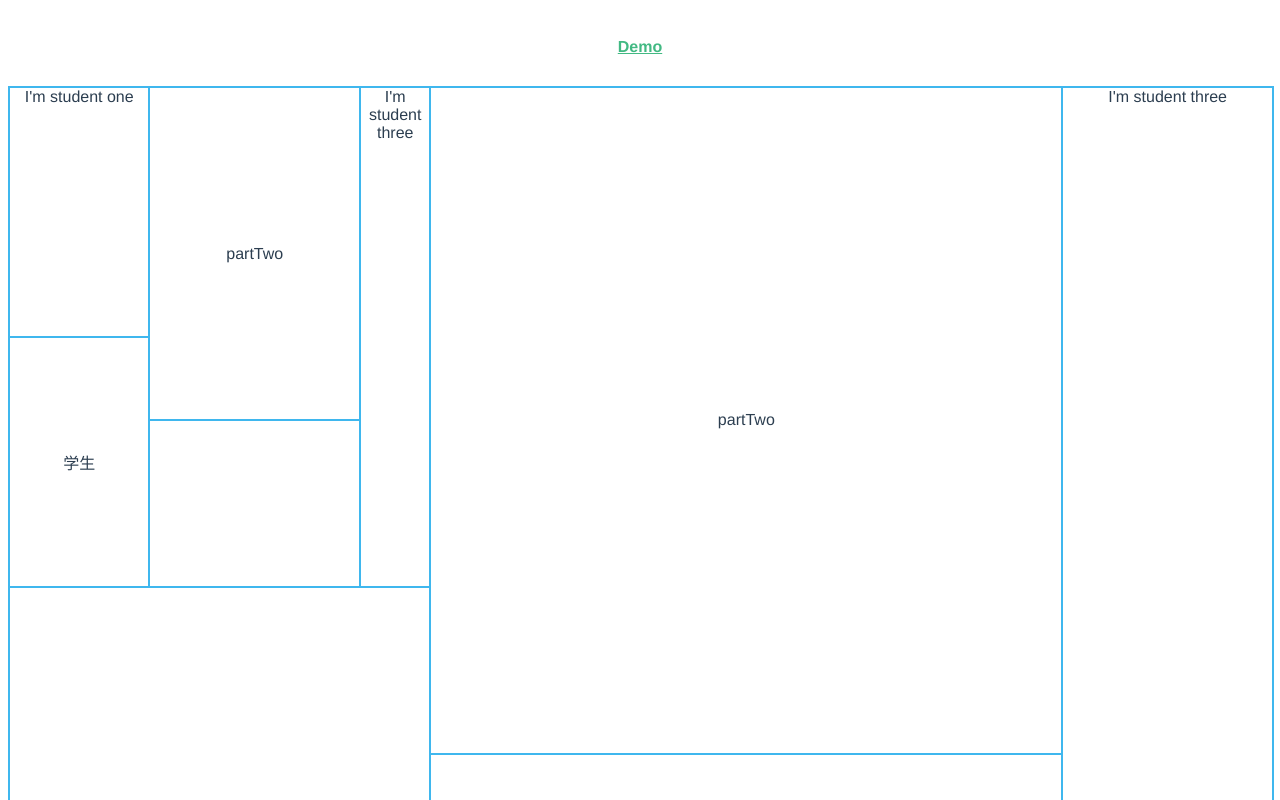
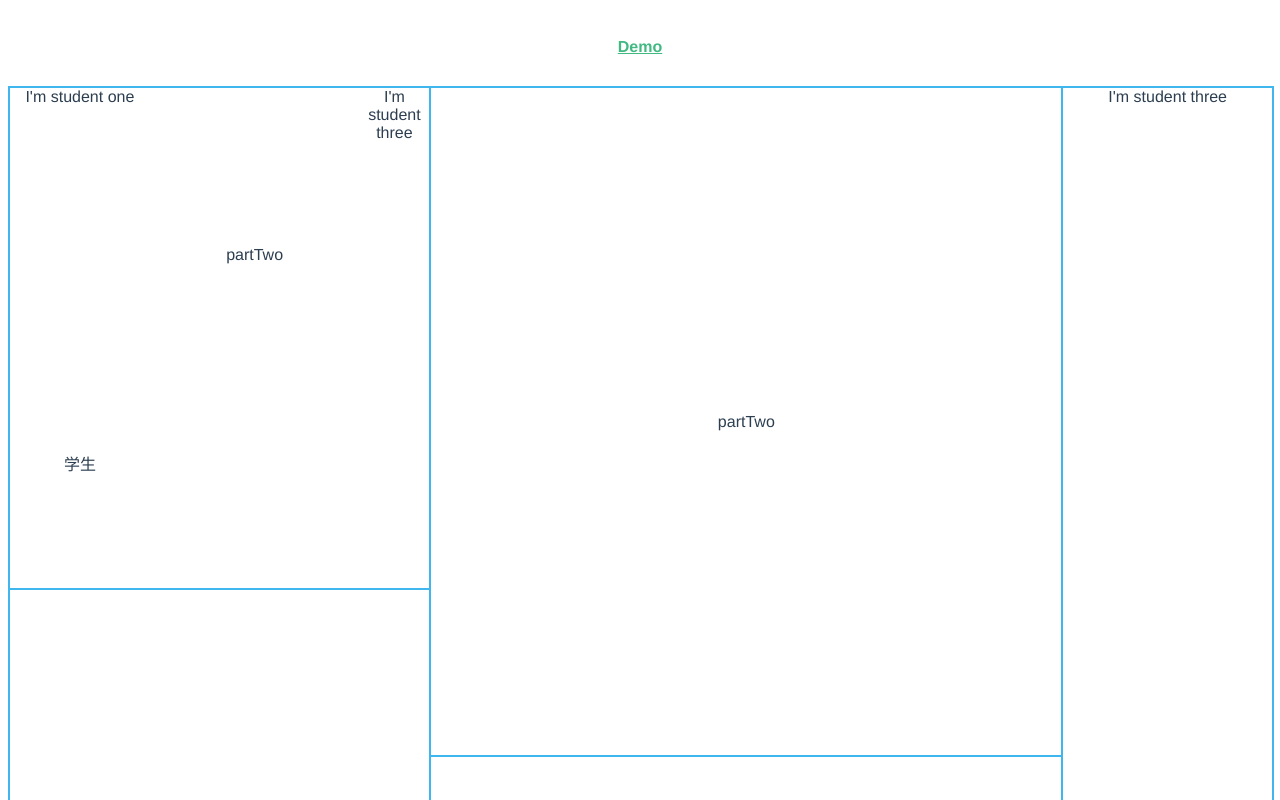
Before and after one commit to jiahengaa/vueartistdemo, a Vue app: page /#/demo in a window 1280 px wide. Shown: the top 800 px of the page. Built offline with nearby package versions, Linux system fonts and the light colour scheme.

Commit message:
add new function

```diff
--- a/src/layouts/css/cellGrid.css
+++ b/src/layouts/css/cellGrid.css
@@ -9,6 +9,19 @@
 .cellGrid /deep/ .gridSlot {
   border-color: rgb(63, 183, 238) !important; /* 表格边线颜色复写 */
 }
+
+.noCellBorder{
+  border: 0px !important;
+}
+
+.noCellBorder /deep/ .gridCell {
+  border: 0px !important;
+}
+
+.noCellBorder /deep/ .gridSlot {
+  border: 0px !important;
+}
+
 
 .isParentCell {
   border: 0px !important;
--- a/src/layouts/js/mixins/cellGrid.js
+++ b/src/layouts/js/mixins/cellGrid.js
@@ -3,6 +3,10 @@ export default {
     isCell: {
       type: Boolean,
       default: false,
+    },
+    showBorder: {
+      type: Boolean,
+      default: true,
     },
     parentCell: {
       type: Array,
@@ -23,6 +27,7 @@ export default {
     isChildCell() {
       return {
         isCell: this.isCell,
+        noCellBorder: this.showBorder
       };
     },
   },
--- a/src/views/Demo.vue
+++ b/src/views/Demo.vue
@@ -1,7 +1,8 @@
 <template>
   <div class="root">
-    <demoZero class="demo" :parentCell="['partOne']">
+    <demoZero class="demo" :parentCell="['partOne']" :showBorder="false">
       <template v-slot:partOne>
+        <div class="child">
           <demoZero :isCell="true">
             <template v-slot:partOne>
               <div>I'm student one</div>
@@ -13,6 +14,7 @@
               <div>I'm student three</div>
             </template>
           </demoZero>
+        </div>
       </template>
       <template v-slot:partTwo>
         <div>I'm student two</div>
@@ -46,6 +48,10 @@ export default {
     ::v-deep .grid {
       min-height: 500px;
     }
+
+    .child {
+      border: 0.5px solid rgb(63, 183, 238);
+    }
   }
 }
 </style>
```
Also changed, not shown: 2 other files (tests, documents, lock files or other folders). Lines whose indentation alone changed are shown as unchanged.
